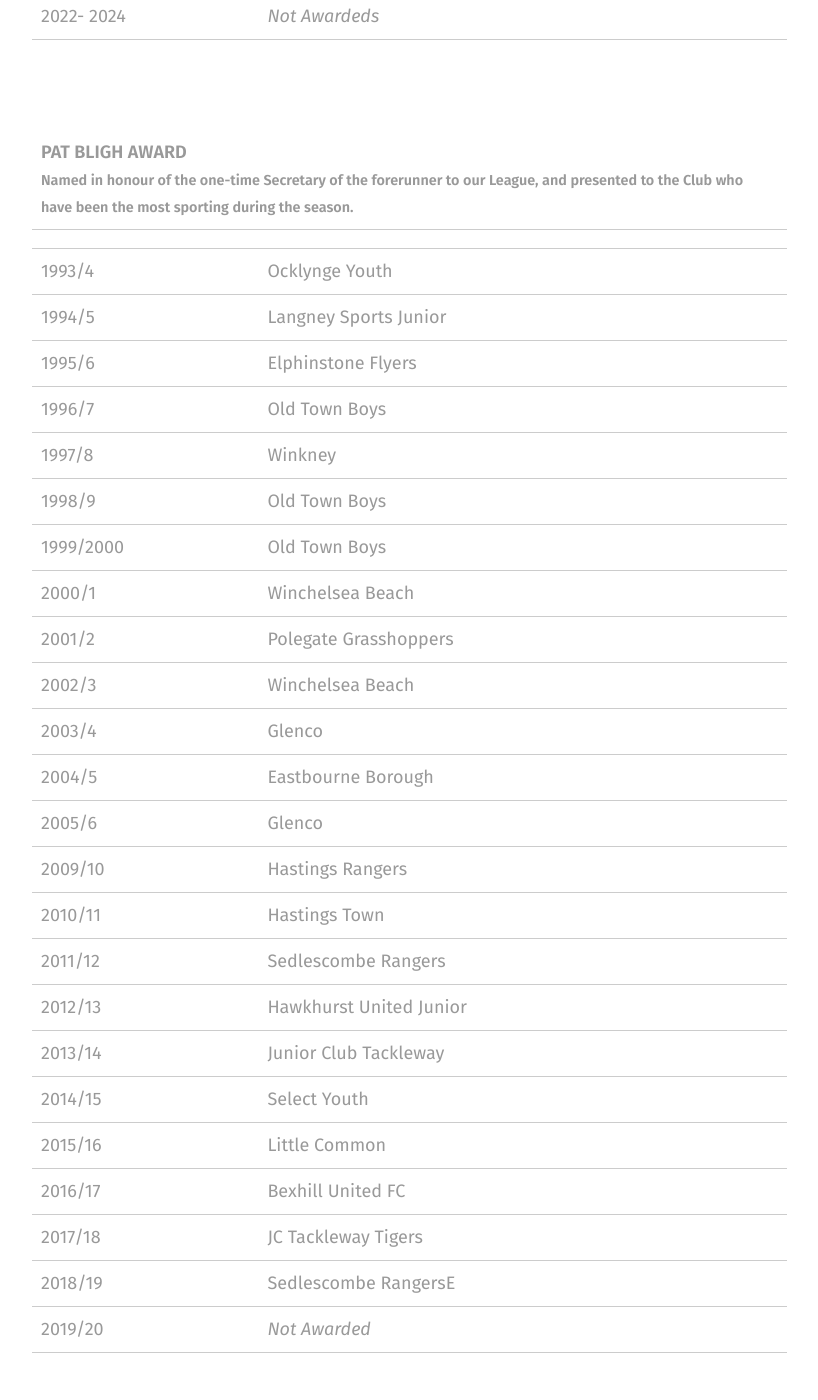
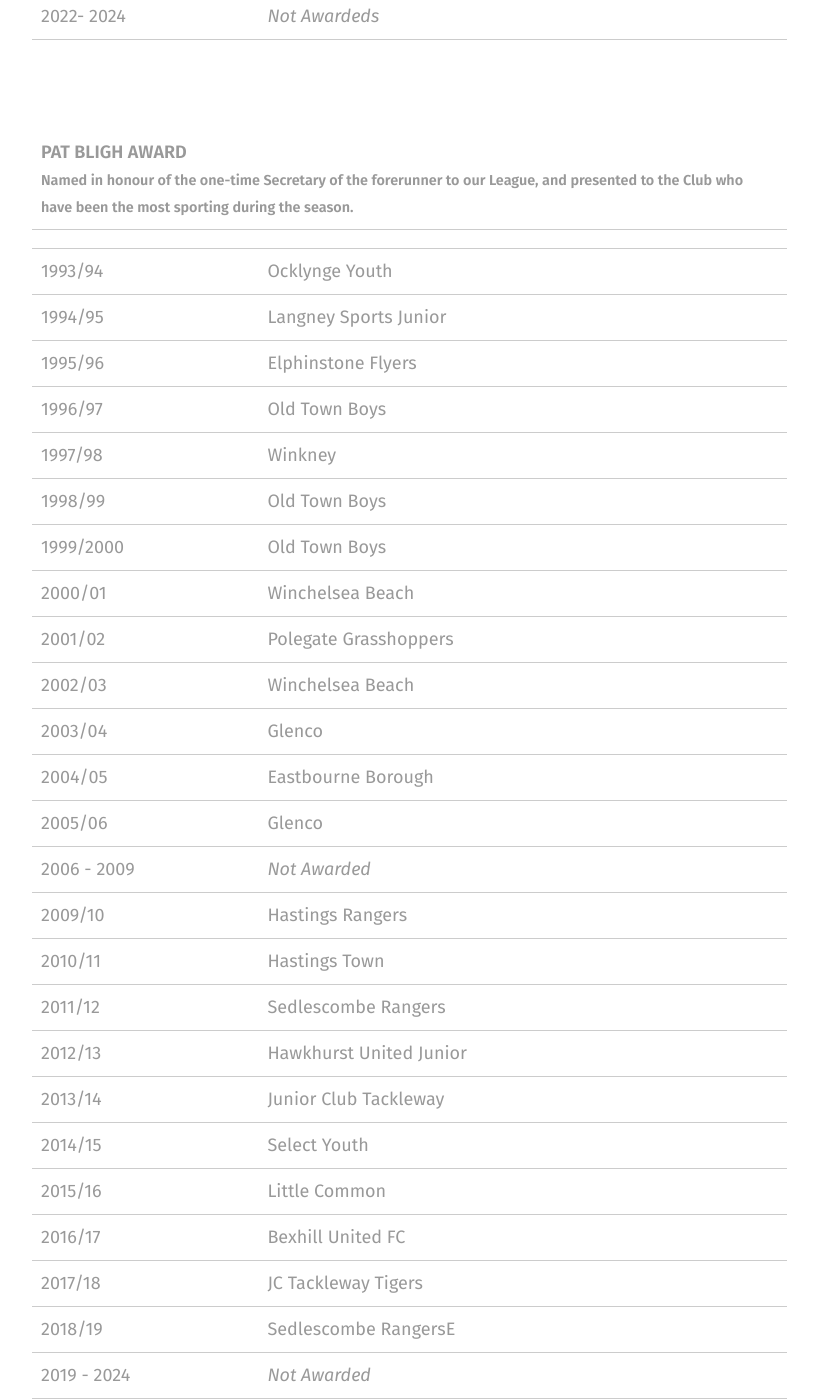
Before and after one commit to rotherleague/Rother, a Jekyll site: the page built from winners.md, in a window 1280 px wide and 1400 px high, scrolled down 28268 px. Shown: the whole window, without its empty margins (48-866 px from the left). Built offline with Jekyll 4.4.1, drawn with Linux system fonts in a browser that asks for light colours; nearby versions of some CDN libraries; some of the changed text lies outside the part shown.

Commit message:
Update other.html

```diff
--- a/_includes/winners/other.html
+++ b/_includes/winners/other.html
@@ -13,27 +13,27 @@ PAT BLIGH AWARD
     <td width="70%"></td>
   </tr>
   <tr>
-    <td>1993/4 </td>
+    <td>1993/94 </td>
     <td>Ocklynge Youth </td>
   </tr>
   <tr>
-    <td>1994/5 </td>
+    <td>1994/95 </td>
     <td>Langney Sports Junior </td>
   </tr>
   <tr>
-    <td>1995/6 </td>
+    <td>1995/96 </td>
     <td>Elphinstone Flyers </td>
   </tr>
   <tr>
-    <td>1996/7 </td>
+    <td>1996/97 </td>
     <td>Old Town Boys </td>
   </tr>
   <tr>
-    <td>1997/8 </td>
+    <td>1997/98 </td>
     <td>Winkney </td>
   </tr>
   <tr>
-    <td>1998/9 </td>
+    <td>1998/99 </td>
     <td>Old Town Boys </td>
   </tr>
   <tr>
@@ -41,28 +41,32 @@ PAT BLIGH AWARD
     <td>Old Town Boys </td>
   </tr>
   <tr>
-    <td>2000/1 </td>
+    <td>2000/01 </td>
     <td>Winchelsea Beach </td>
   </tr>
   <tr>
-    <td>2001/2 </td>
+    <td>2001/02 </td>
     <td>Polegate Grasshoppers </td>
   </tr>
   <tr>
-    <td>2002/3 </td>
+    <td>2002/03 </td>
     <td>Winchelsea Beach </td>
   </tr>
   <tr>
-    <td>2003/4 </td>
+    <td>2003/04 </td>
     <td>Glenco </td>
   </tr>
   <tr>
-    <td>2004/5 </td>
+    <td>2004/05 </td>
     <td>Eastbourne Borough </td>
   </tr>
   <tr>
-    <td>2005/6 </td>
+    <td>2005/06 </td>
     <td>Glenco </td>
+  </tr>
+   <tr>
+    <td>2006 - 2009 </td>
+    <td><i>Not Awarded</i> </td>
   </tr>
   <tr>
     <td>2009/10 </td>
@@ -99,7 +103,7 @@ PAT BLIGH AWARD
   </tr>
    <tr>
     <td>2017/18 </td>
-    <td>JC  Tackleway  Tigers </td>
+    <td>JC Tackleway Tigers </td>
   </tr>
 
    <tr>
@@ -107,7 +111,7 @@ PAT BLIGH AWARD
     <td>Sedlescombe RangersE</td>
   </tr>
   <tr>
-    <td>2019/20 </td>
+    <td>2019 - 2024 </td>
     <td><i>Not Awarded</i ></td>
   </tr>
 </table>
@@ -126,8 +130,12 @@ PAT BLIGH AWARD
     <td width="70%"></td>
   </tr>
   <tr>
-    <td>2005/6 </td>
+    <td>2005/06 </td>
     <td>Rye Bay U11 </td>
+  </tr>
+  <tr>
+    <td>2006 - 2009 </td>
+    <td><i>Not Awarded</i> </td>
   </tr>
   <tr>
     <td>2009/10 </td>
@@ -171,7 +179,7 @@ PAT BLIGH AWARD
     <td>Gouldurst Dynamos U14 </td>
   </tr>
   <tr>
-    <td>2019/20 </td>
+    <td>2019 - 2024 </td>
     <td><i>Not Awarded</i ></td>
   </tr>
 
@@ -196,28 +204,32 @@ ALF HOLDSTOCK TROPHY
     <td>Pat Taylor</td>
   </tr>
   <tr>
-    <td>2000/1</td>
+    <td>2000/01</td>
     <td>Margaret Cherry</td>
   </tr>
   <tr>
-    <td>2001/2</td>
+    <td>2001/02</td>
     <td>Irene Mantel</td>
   </tr>
   <tr>
-    <td>2002/3</td>
+    <td>2002/03</td>
     <td>Jack Payne</td>
   </tr>
   <tr>
-    <td>2003/4</td>
+    <td>2003/04</td>
     <td>Dave McCrossen</td>
   </tr>
   <tr>
-    <td>2004/5</td>
+    <td>2004/05</td>
     <td>Ian Grant</td>
   </tr>
   <tr>
-    <td>2005/6</td>
+    <td>2005/06</td>
     <td>Jim Williams</td>
+  </tr>
+   <tr>
+    <td>2006 - 2009</td>
+    <td><i>Not Awarded</i></td>
   </tr>
   <tr>
     <td>2009/10</td>
```
Also changed, not shown: other parts of _includes/winners/other.html (+3 -3 lines).
